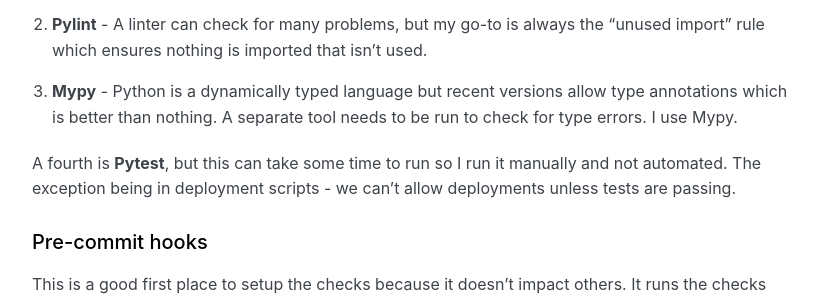
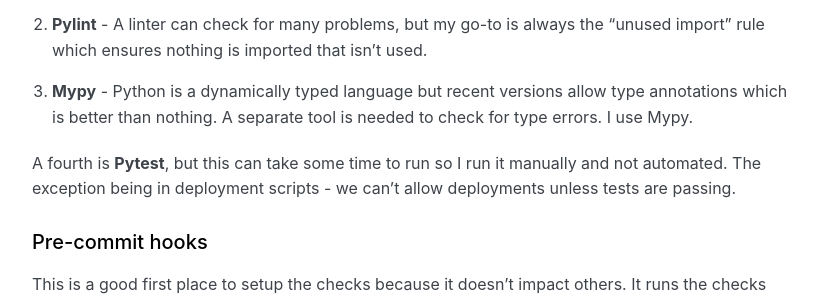
Before and after one commit to explodinglabs/explodinglabs.github.io, a Jekyll site: the page built from _posts/python/2021-07-01-checks.markdown, in a window 1280 px wide and 900 px high. Shown: the part 405-705 px from the top of the window, without its empty margins (228-1051 px from the left). Built offline with Jekyll 4.4.1, drawn with Linux system fonts in a browser that asks for light colours; some web fonts are replaced.

Commit message:
Update 2021-07-01-checks.markdown

```diff
--- a/_posts/python/2021-07-01-checks.markdown
+++ b/_posts/python/2021-07-01-checks.markdown
@@ -31,8 +31,8 @@
    the "unused import" rule which ensures nothing is imported that isn't used.
 
 3. **Mypy** - Python is a dynamically typed language but recent versions allow
-   type annotations which is better than nothing. A separate tool needs to be
-   run to check for type errors. I use Mypy.
+   type annotations which is better than nothing. A separate tool is needed to
+   check for type errors. I use Mypy.
 
 A fourth is **Pytest**, but this can take some time to run so I run it manually
 and not automated. The exception being in deployment scripts - we can't allow
```
